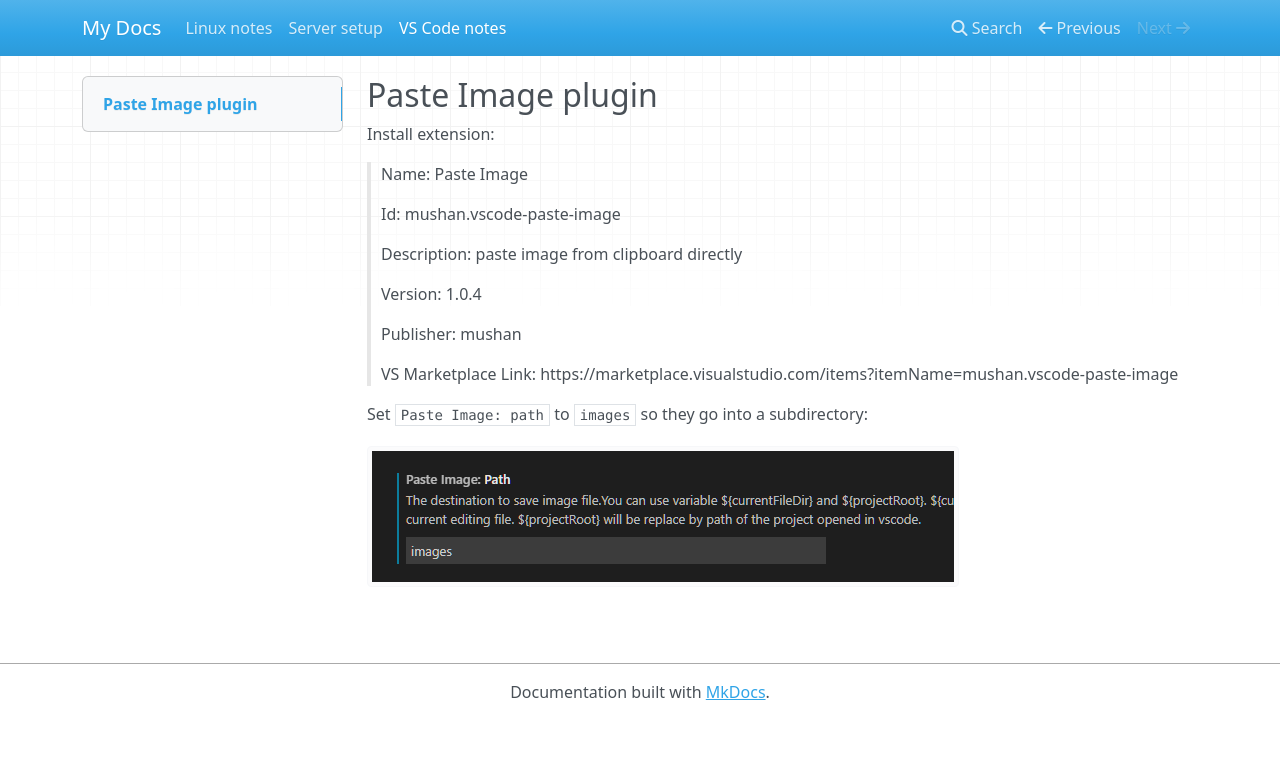
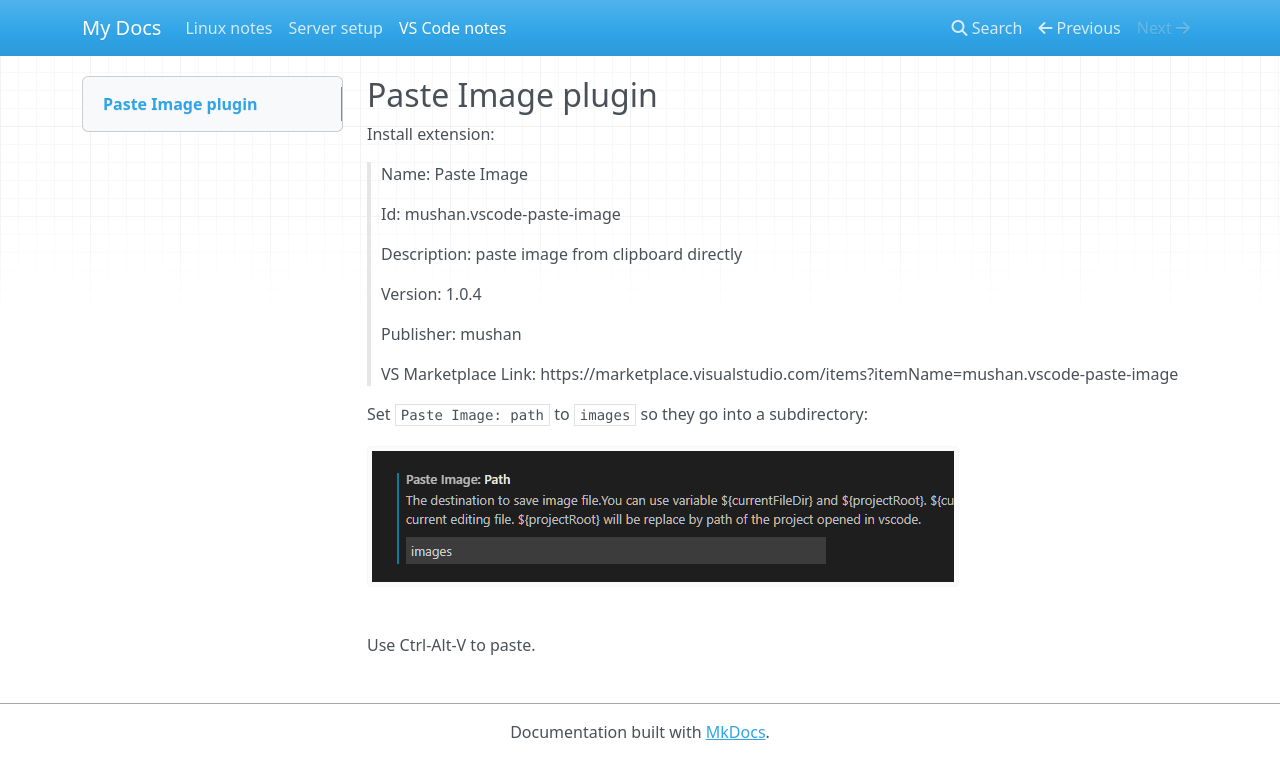
Before and after one commit to EDIflyer/linux-notes, an MkDocs documentation site: the page built from docs/vscode_notes.md, in a window 1280 px wide. Shown: the top 779 px of the page. Built offline with MkDocs 1.6.1, drawn with Linux system fonts in a browser that asks for light colours; nearby versions of some CDN libraries.

Commit message:
Update vscode_notes.md

```diff
--- a/docs/vscode_notes.md
+++ b/docs/vscode_notes.md
@@ -19,3 +19,5 @@ Install extension:
 
 Set `Paste Image: path` to `images` so they go into a subdirectory:
 ![](images/2022-07-09-18-34-46.png)
+
+Use Ctrl-Alt-V to paste.
```
